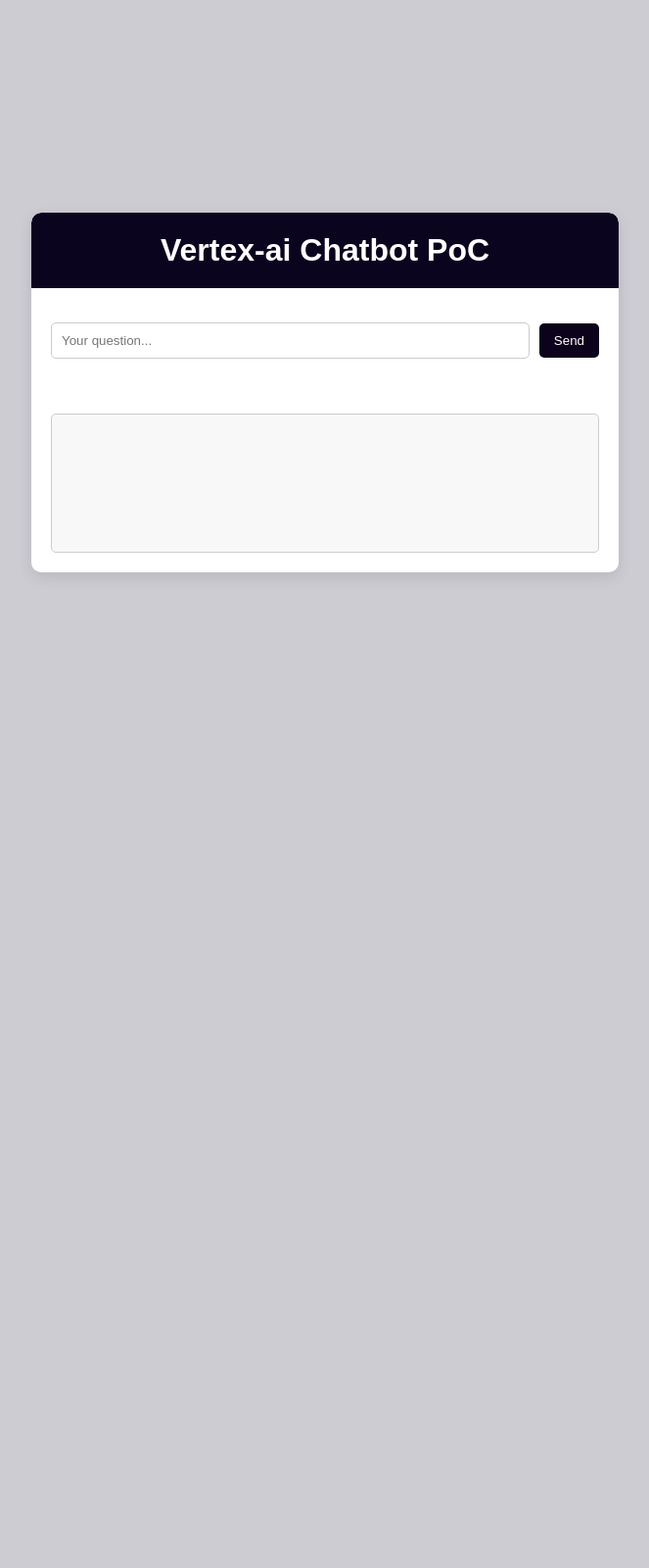
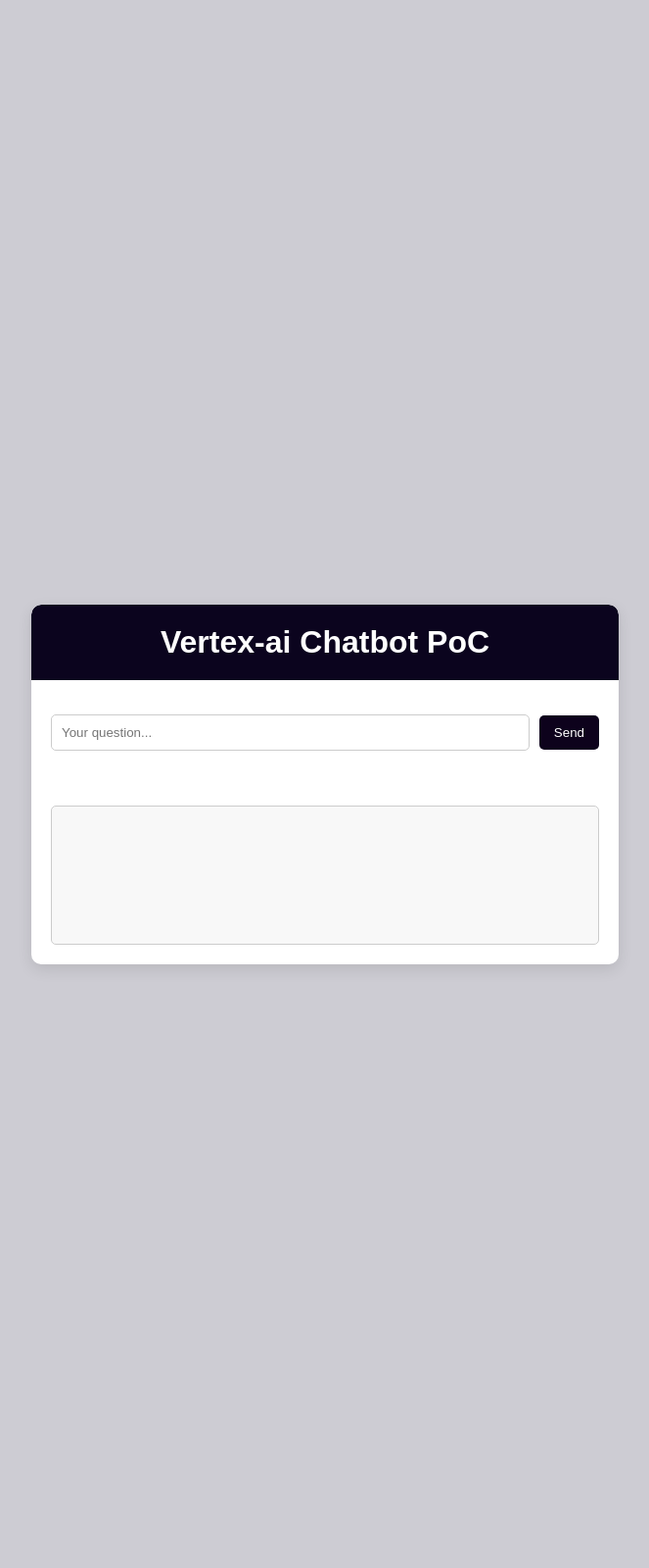
Before and after one commit to CloudXeroAnjali/vertexai-chatbot-poc, a Flask app: page / in a window 1280 px wide. Shown: the whole page at 98% size, without its empty margins (308-971 px from the left). Before the commit the page ends 588 px from the top, so only its background shows below. Run offline with Flask 3, Linux system fonts and the light colour scheme.

Commit message:
Update index.html

```diff
--- a/templates/index.html
+++ b/templates/index.html
@@ -16,7 +16,7 @@
       display: flex;
       justify-content: center;
       align-items: center;
-      height: 100vh;
+      height: 200vh;
     }
 
     .chat-container {
```
